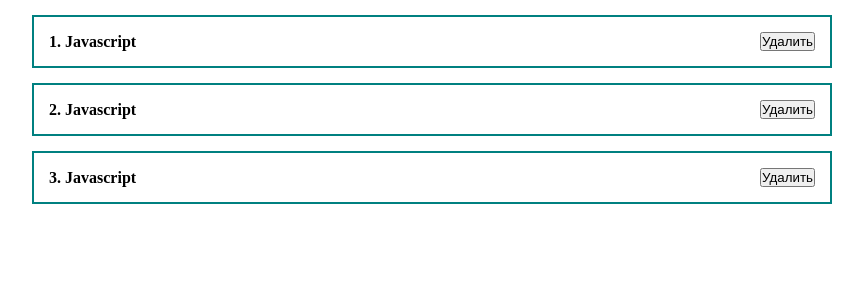
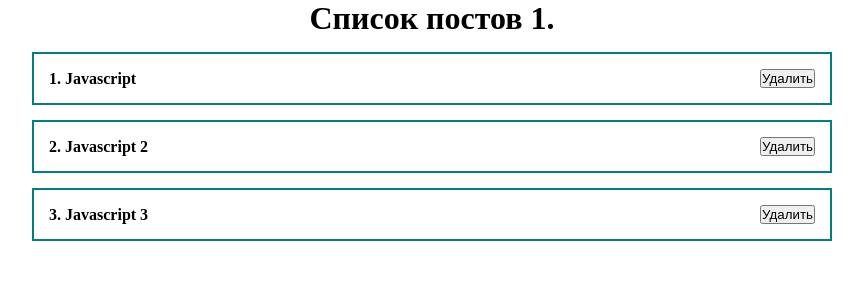
Before and after one commit to raiyin/react_fund_course, a React (Create React App) app: page / in a window 1280 px wide. Shown: the top 300 px of the page, without its empty margins (208-1071 px from the left). Built offline with nearby package versions, Linux system fonts and the light colour scheme.

Commit message:
Work with lists.

```diff
--- a/src/App.js
+++ b/src/App.js
@@ -1,17 +1,18 @@
 import React, { useState } from 'react';
-import Counter from "./components/Counter";
-import ClassCounter from './components/ClassCounter';
 import './styles/App.css';
-import PostItem from './components/PostItem';
+import PostList from './components/PostList';
 
 function App() {
-    const [value, setValue] = useState('Text in the input')
+
+    const [posts, setPosts] = useState([
+        {id: 1, title: "Javascript", body: "description"},
+        {id: 2, title: "Javascript 2", body: "description"},
+        {id: 3, title: "Javascript 3", body: "description"},
+    ])
 
   return (
     <div className="App">
-        <PostItem post={{id: 1, title: "Javascript", body: "description"}}/>
-        <PostItem post={{id: 2, title: "Javascript", body: "description"}}/>
-        <PostItem post={{id: 3, title: "Javascript", body: "description"}}/>
+       <PostList posts={posts} title="Список постов 1."/>
     </div>
   )
 }
--- /dev/null
+++ b/src/components/PostList.jsx
@@ -0,0 +1,16 @@
+import React, { Component } from 'react'
+import PostItem from './PostItem'
+
+const PostList = ({posts, title}) => {
+  return (
+    <div>
+      {' '}
+      <h1 style={{ textAlign: 'center' }}>{title}</h1>
+      {posts.map((post) => (
+        <PostItem post={post} key={post.id} />
+      ))}
+    </div>
+  )
+}
+
+export default PostList
```
